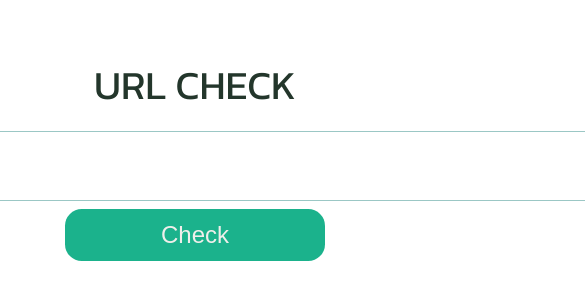
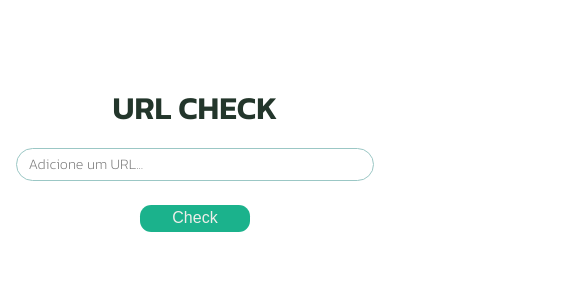
Before and after one commit to Leandr0SmS/mvp_url_checker, a React (Vite) app in the folder url_checker_front/: page / in a window 390 px wide. Shown: the part 264-564 px from the top of the page, 585 px wide, since content can reach past the window. Built offline with nearby package versions, Linux system fonts and the light colour scheme.

Commit message:
style: Responsive to 1000px and 600px screens

```diff
--- a/url_checker_front/src/App.jsx
+++ b/url_checker_front/src/App.jsx
@@ -1,31 +1,8 @@
 import { useState, Fragment } from 'react'
+import UrlCheck from './components/form'
 import './styles/main.css'
 
 const baseUrl = 'http://127.0.0.1:5000/'
-
-function UrlCheck({ onSubmitHandle, inputChangeHandler, inputValue }) {
-    return (
-        <form
-            id="url_form"
-            onSubmit={onSubmitHandle}
-        >
-            <input
-                className="url_input"
-                id="url_Input"
-                type="input"
-                onChange={inputChangeHandler}
-                value={inputValue}
-                placeholder="Adicione um URL..."
-            />
-            <button
-                type="submit"
-                id="url_check_btn"
-            >
-                Check
-            </button>
-        </form>
-    )
-}
 
 function App() {
 
@@ -63,7 +40,6 @@ function App() {
             <UrlCheck
                 inputChangeHandler={handleInputChange}
                 inputValue={urlToCheck}
-                //onClickHandle={handleCheckClick}
                 onSubmitHandle={handleSubmit}
             />
             {
--- /dev/null
+++ b/url_checker_front/src/components/form.jsx
@@ -0,0 +1,27 @@
+import '../styles/main.css'
+
+function UrlCheck({ onSubmitHandle, inputChangeHandler, inputValue }) {
+    return (
+        <form
+            id="url_form"
+            onSubmit={onSubmitHandle}
+        >
+            <input
+                className="url_input"
+                id="url_Input"
+                type="input"
+                onChange={inputChangeHandler}
+                value={inputValue}
+                placeholder="Adicione um URL..."
+            />
+            <button
+                type="submit"
+                id="url_check_btn"
+            >
+                Check
+            </button>
+        </form>
+    )
+}
+
+export default UrlCheck
--- a/url_checker_front/src/styles/main.css
+++ b/url_checker_front/src/styles/main.css
@@ -22,17 +22,19 @@
 
 #title {
   margin-bottom: 1rem;
-  font-size: 2.5em;
-  font-weight: 400;
+  font-size: 3.5em;
+  font-weight: 700;
   color: #23362b;
 }
 
 #url_form {
-  gap: 0.5rem;
+  gap: 1.5rem;
+  width: 100%;
+  padding: 0 10rem;
 }
 
 .url_input {
-  width: 60rem;
+  width: 100%;
   padding: 1em 2em;
   font-size: 1.2em;
   border-radius: 1.3em;
@@ -61,4 +63,37 @@
 #url_check_btn:active {
   transform: scale(0.97);
   transition: transform 20ms linear;
+}
+
+@media (max-width: 1000px) {
+  #title {
+    font-size: 2.5em;
+  }
+  #url_form {
+    padding: 0 5rem;
+  }
+  .url_input {
+    padding: 0.7em 1em;
+    font-size: 1em;
+  }
+  #url_check_btn {
+    padding: 0.5em 3em;
+    font-size: 1.2em;
+  }
+}
+@media (max-width: 650px) {
+  #title {
+    font-size: 2em;
+  }
+  #url_form {
+    padding: 0 1rem;
+  }
+  .url_input {
+    padding: 0.3em 0.8em;
+    font-size: 0.9em;
+  }
+  #url_check_btn {
+    padding: 0.3em 2em;
+    font-size: 1em;
+  }
 }/*# sourceMappingURL=main.css.map */
--- a/url_checker_front/src/styles/main.scss
+++ b/url_checker_front/src/styles/main.scss
@@ -16,18 +16,20 @@
 
 #title {
     margin-bottom: 1rem;
-    font-size: 2.5em;
-    font-weight: 400;
+    font-size: 3.5em;
+    font-weight: 700;
     color: $dark-green;
 }
 
 #url_form {
     @extend %center_elem_flex;
-    gap: 0.5rem
+    gap: 1.5rem;
+    width: 100%;
+    padding: 0 10rem;
 }
 
 .url_input {
-    width: 60rem;
+    width: 100%;
     padding: 1em 2em;
     font-size: 1.2em;
     border-radius: 1.3em;
@@ -61,3 +63,40 @@
         transition: transform 20ms linear;
     }
 }
+
+@media (max-width: 1000px) {
+    #title {
+        font-size: 2.5em;
+    }
+
+    #url_form {
+        padding: 0 5rem;
+    }
+
+    .url_input {
+        padding: 0.7em 1em;
+        font-size: 1em;
+    }
+
+    #url_check_btn {
+        padding: 0.5em 3em;
+        font-size: 1.2em;
+    }
+}
+
+@media (max-width: 650px) {
+    #title {
+        font-size: 2em;
+    }
+    #url_form {
+        padding: 0 1rem;
+    }
+    .url_input {
+        padding: 0.3em 0.8em;
+        font-size: 0.9em;
+    }
+    #url_check_btn {
+        padding: 0.3em 2em;
+        font-size: 1em;
+    }
+}
```
Also changed, not shown: 1 other file (tests, documents, lock files or other folders).
